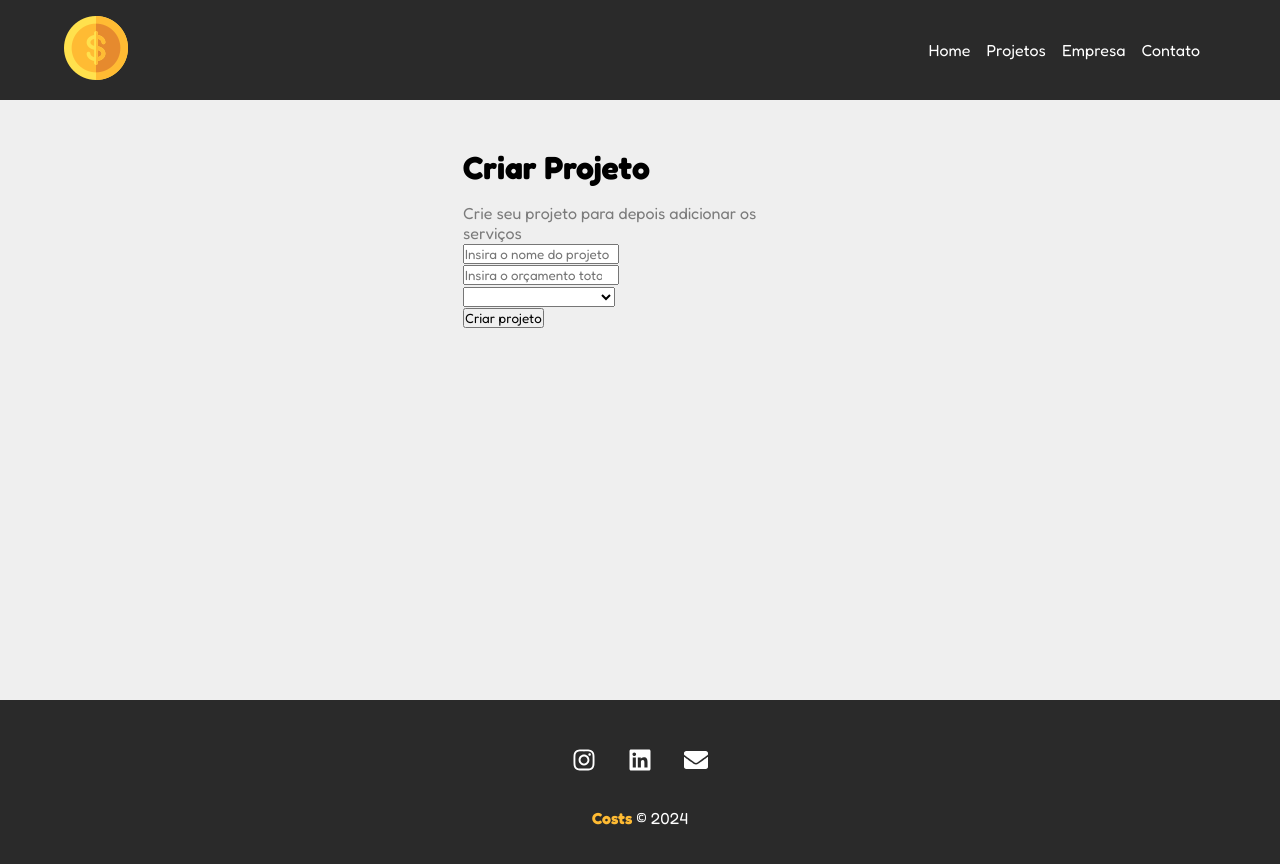
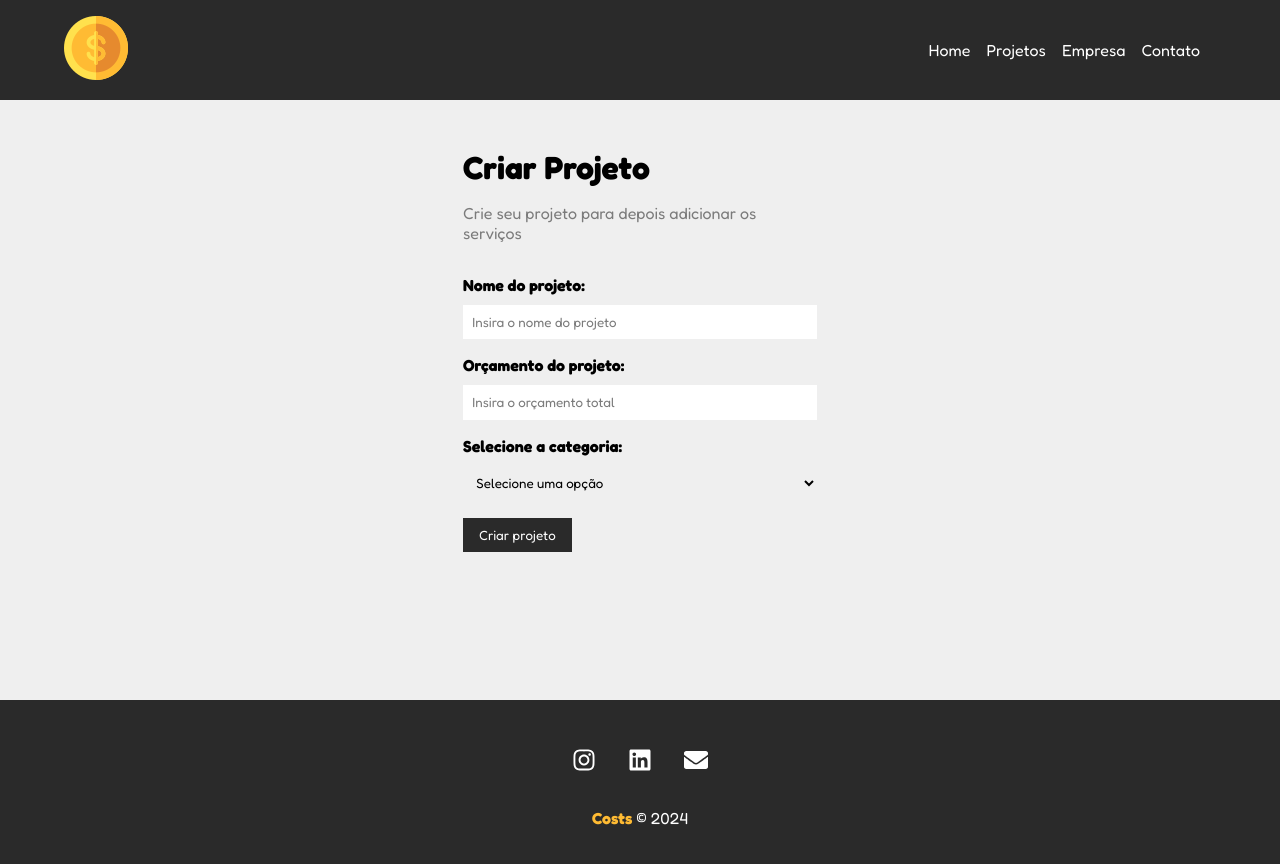
Before and after one commit to MatheusTDjamdjian/cost-planner, a React (Create React App) app in the folder project/: page /newproject in a window 1280 px wide. Shown: the top 864 px of the page. Built offline with nearby package versions, Linux system fonts and the light colour scheme.

Commit message:
form componentization

```diff
--- /dev/null
+++ b/project/src/components/form-css/Input.module.css
@@ -0,0 +1,17 @@
+.form_control {
+    display: flex;
+    flex-direction: column;
+    margin-bottom: 1em;
+}
+.form_control label {
+    margin-bottom: .6em;
+    font-weight: bold;
+}
+.form_control input {
+    padding: .7em;
+    border-radius: 0;
+    border: none;
+}
+.form_control input::placeholder {
+    color: #7B7B7B;
+}
--- /dev/null
+++ b/project/src/components/form-css/Select.module.css
@@ -0,0 +1,14 @@
+.form_control {
+    display: flex;
+    flex-direction: column;
+    margin-bottom: 1em;
+}
+.form_control label {
+    margin-bottom: .6em;
+    font-weight: bold;
+}
+.form_control select {
+    padding: .7em;
+    border-radius: 0;
+    border: none;
+}
--- /dev/null
+++ b/project/src/components/form-css/SubmitButton.module.css
@@ -0,0 +1,12 @@
+.btn {
+   background-color: rgba(0, 0, 0, 0.822);
+   color: white;
+   padding: 0.7em 1.2em;
+   text-decoration: none;
+   transition: .5s;
+   cursor: pointer;
+   border: none;
+}
+.btn:hover {
+    color: #FFBB33;
+}
--- /dev/null
+++ b/project/src/components/form/Input.js
@@ -0,0 +1,17 @@
+import styles from '../form-css/Input.module.css'
+
+function Input({ type, text, name, placeholder, handleOnChange, value }) {
+    return (
+        <div className={styles.form_control}>
+            <label htmlFor={name}>{text}:</label>
+            <input type={type}
+            name={name}
+            id={name}
+            placeholder={placeholder}
+            onChange={handleOnChange}
+            value={value}/>
+        </div>
+    )
+}
+
+export default Input
--- /dev/null
+++ b/project/src/components/form/Select.js
@@ -0,0 +1,14 @@
+import styles from '../form-css/Select.module.css'
+
+function Select({ text, name, options, handleOnChange, value }) {
+    return (
+        <div className={styles.form_control}>
+            <label htmlFor={name}>{text}:</label>
+            <select name={name} id={name}>
+                <option>Selecione uma opção</option>
+            </select>
+        </div>
+    )
+}
+
+export default Select
--- /dev/null
+++ b/project/src/components/form/SubmitButton.js
@@ -0,0 +1,11 @@
+import styles from '../form-css/SubmitButton.module.css'
+
+function SubmitButton({ text }) {
+    return (
+        <div>
+            <button className={styles.btn}>{text}</button>
+        </div>
+    )
+}
+
+export default SubmitButton
--- a/project/src/components/pages/NewProject.js
+++ b/project/src/components/pages/NewProject.js
@@ -7,7 +7,7 @@
         <div className={styles.newproject_container}>
             <h1>Criar Projeto</h1>
             <p>Crie seu projeto para depois adicionar os serviços</p>
-            <ProjectForm/>
+            <ProjectForm btnText="Criar projeto" />
         </div>
     )
 }
--- a/project/src/components/project/ProjectForm.js
+++ b/project/src/components/project/ProjectForm.js
@@ -1,20 +1,24 @@
-function ProjectForm() {
+import Input from '../form/Input.js'
+import Select from '../form/Select.js'
+import SubmitButton from '../form/SubmitButton.js'
+
+import styles from './ProjectForm.module.css'
+
+function ProjectForm({btnText}) {
     return (
-        <form>
-            <div>
-                <input type="text" placeholder="Insira o nome do projeto" ></input>
-            </div>
-            <div>
-                <input type="number" placeholder="Insira o orçamento total" ></input>
-            </div>
-            <div>
-                <select>
-                    <option disabled>Selecione a categoria</option>
-                </select>
-            </div>
-            <div>
-                <input type="submit" value="Criar projeto"></input>
-            </div>
+        <form className={styles.form}>
+            <Input type="text"
+            text="Nome do projeto"
+            name="name"
+            placeholder="Insira o nome do projeto"
+            />
+            <Input type="number"
+            text="Orçamento do projeto"
+            name="budget"
+            placeholder="Insira o orçamento total"
+            />
+            <Select name="category_id" text="Selecione a categoria" />
+            <SubmitButton text={btnText}/>
         </form>
     )
 }
--- /dev/null
+++ b/project/src/components/project/ProjectForm.module.css
@@ -0,0 +1,4 @@
+.form {
+    width: 100%;
+    margin: 2em 0;
+}
```
